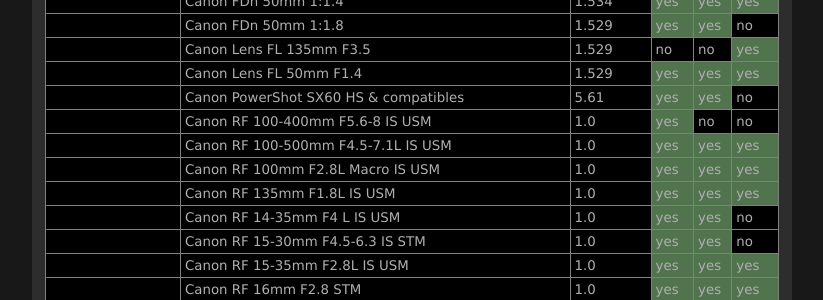
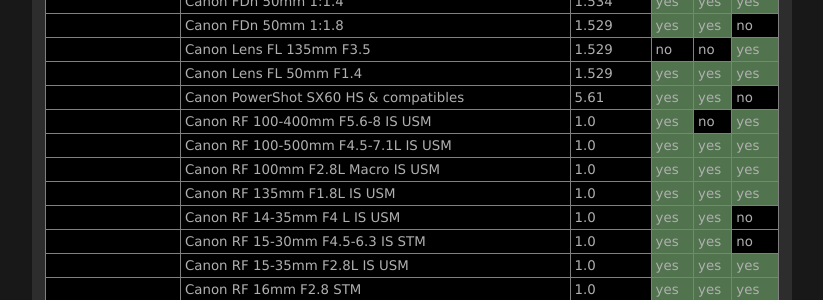
Before and after one commit to lensfun/lensfun.github.io, a Jekyll site: the page built from _posts/lenslist/2999-12-31-Lenslist-master.md, in a window 1280 px wide and 900 px high, scrolled down 4585 px. Shown: the part 146-446 px from the top of the window, without its empty margins (284-1107 px from the left). Built offline with Jekyll 4.4.1, drawn with Linux system fonts in a browser that asks for light colours.

Commit message:
Update master lens list from GitHub Actions

```diff
--- a/_posts/lenslist/2999-12-31-Lenslist-master.md
+++ b/_posts/lenslist/2999-12-31-Lenslist-master.md
@@ -188,7 +188,7 @@ This list was generated on 2025-09-11 from current Lensfun sources. Your Lensfun
 <tr class="lenslist-bg1"><td></td><td>Canon Lens FL 135mm F3.5</td><td>1.529</td><td class="lenslist-check">no</td><td class="lenslist-check">no</td><td class="lenslist-highlight lenslist-check">yes</td></tr>
 <tr class="lenslist-bg1"><td></td><td>Canon Lens FL 50mm F1.4</td><td>1.529</td><td class="lenslist-highlight lenslist-check">yes</td><td class="lenslist-highlight lenslist-check">yes</td><td class="lenslist-highlight lenslist-check">yes</td></tr>
 <tr class="lenslist-bg1"><td></td><td>Canon PowerShot SX60 HS & compatibles</td><td>5.61</td><td class="lenslist-highlight lenslist-check">yes</td><td class="lenslist-highlight lenslist-check">yes</td><td class="lenslist-check">no</td></tr>
-<tr class="lenslist-bg1"><td></td><td>Canon RF 100-400mm F5.6-8 IS USM</td><td>1.0</td><td class="lenslist-highlight lenslist-check">yes</td><td class="lenslist-check">no</td><td class="lenslist-check">no</td></tr>
+<tr class="lenslist-bg1"><td></td><td>Canon RF 100-400mm F5.6-8 IS USM</td><td>1.0</td><td class="lenslist-highlight lenslist-check">yes</td><td class="lenslist-check">no</td><td class="lenslist-highlight lenslist-check">yes</td></tr>
 <tr class="lenslist-bg1"><td></td><td>Canon RF 100-500mm F4.5-7.1L IS USM</td><td>1.0</td><td class="lenslist-highlight lenslist-check">yes</td><td class="lenslist-highlight lenslist-check">yes</td><td class="lenslist-highlight lenslist-check">yes</td></tr>
 <tr class="lenslist-bg1"><td></td><td>Canon RF 100mm F2.8L Macro IS USM</td><td>1.0</td><td class="lenslist-highlight lenslist-check">yes</td><td class="lenslist-highlight lenslist-check">yes</td><td class="lenslist-highlight lenslist-check">yes</td></tr>
 <tr class="lenslist-bg1"><td></td><td>Canon RF 135mm F1.8L IS USM</td><td>1.0</td><td class="lenslist-highlight lenslist-check">yes</td><td class="lenslist-highlight lenslist-check">yes</td><td class="lenslist-highlight lenslist-check">yes</td></tr>
```
